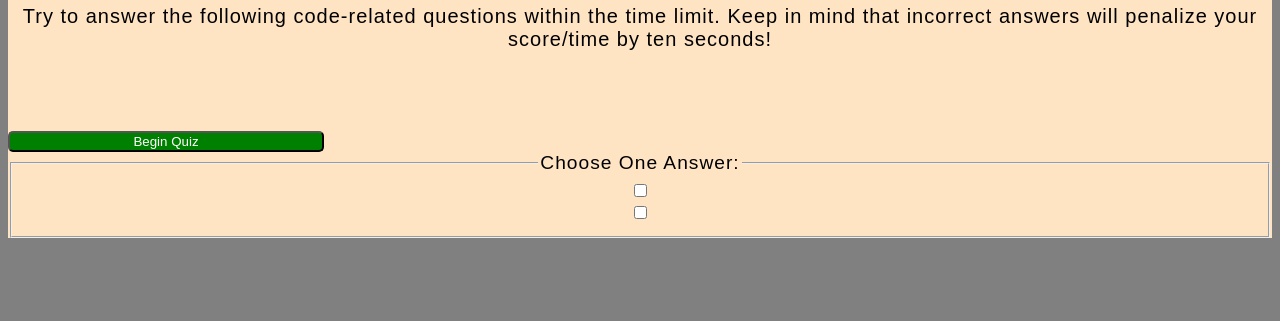
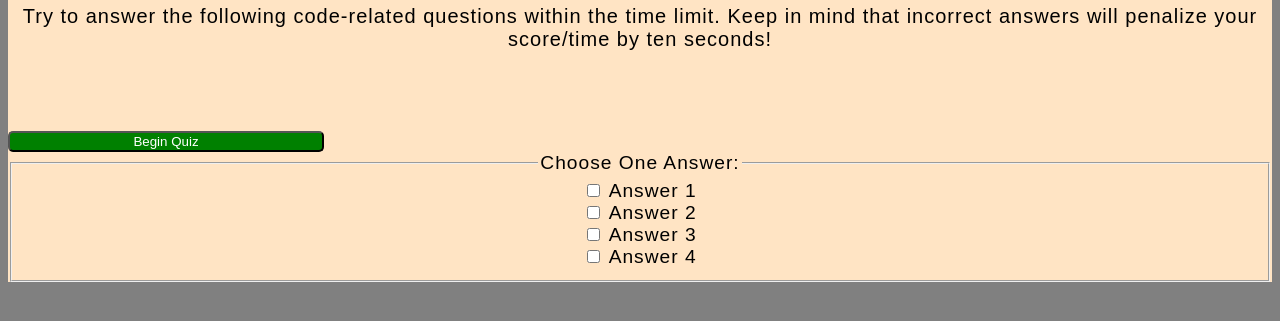
Before and after one commit to Sevillea/Code-Quiz, a plain HTML site: page index.html in a window 1280 px wide. Shown: the part 215-536 px from the top of the page. Drawn offline with Linux system fonts and the light colour scheme; a script that the page names is missing.

Commit message:
inputs/labels

```diff
--- a/index.html
+++ b/index.html
@@ -32,9 +32,13 @@
                   <fieldset>
                     <legend id = "legend">Choose One Answer:</legend>
                     <input type = "checkbox" id = "answer-one" value = "A">
-                    <label for = "answer-one" id = "answer-one-label"></label><br/>
+                    <label for = "answer-one" id = "answer-one-label">Answer 1</label><br/>
                     <input id = "answer-two" type = "checkbox" value = "B">
-                    <label for = "answer-two" id = "answer-two-label"></label><br/>
+                    <label for = "answer-two" id = "answer-two-label">Answer 2</label><br/>
+                    <input for = "answer-three" type = "checkbox" value = "C">
+                    <label for = "answer-three" id = "answer-three-label">Answer 3</label><br/>
+                    <input type = "checkbox" id = "answer-four" value="D">
+                    <label for = "answer-four" id = "answer-four-label">Answer 4</label><br />
                   </fieldset>
                 </form>
 
```
